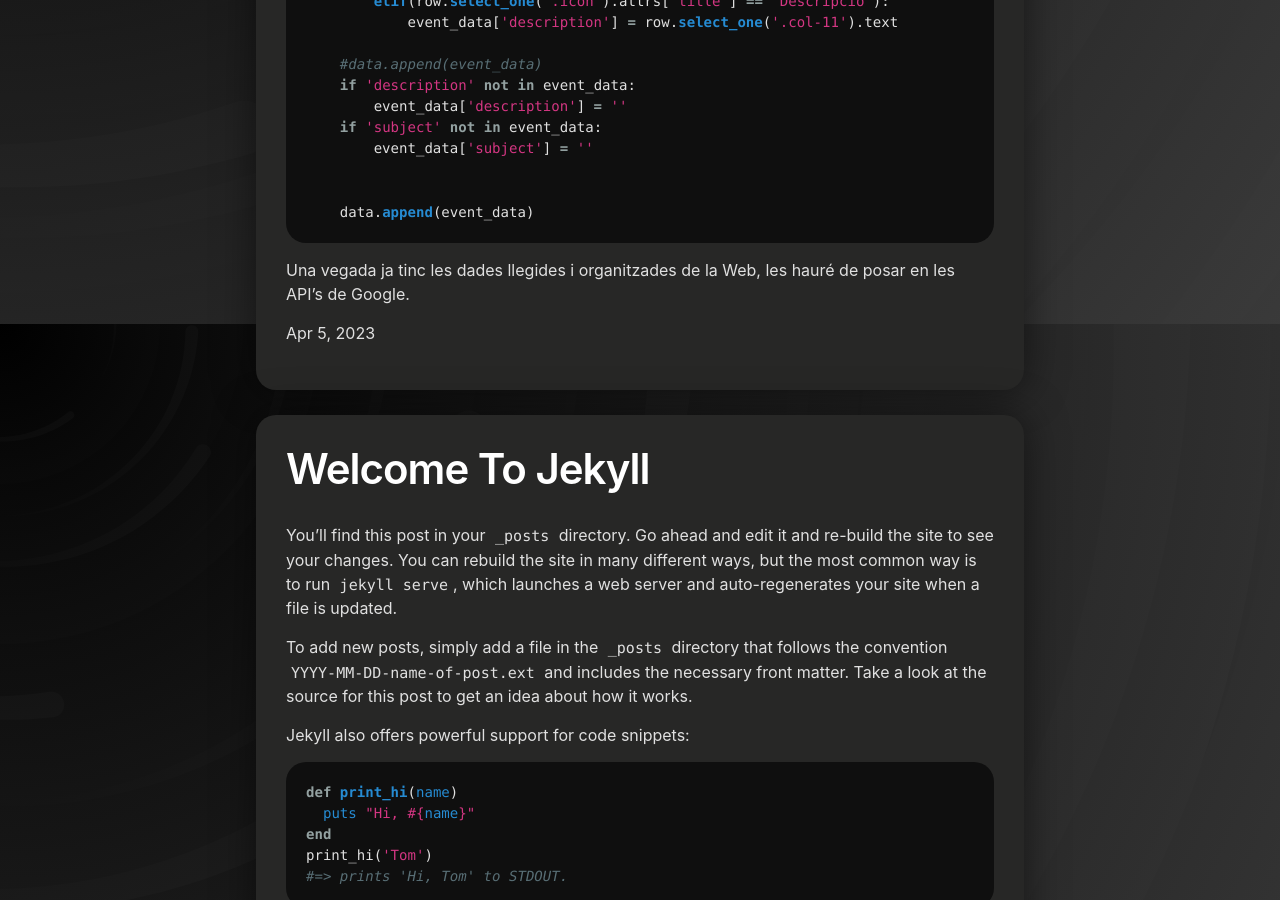
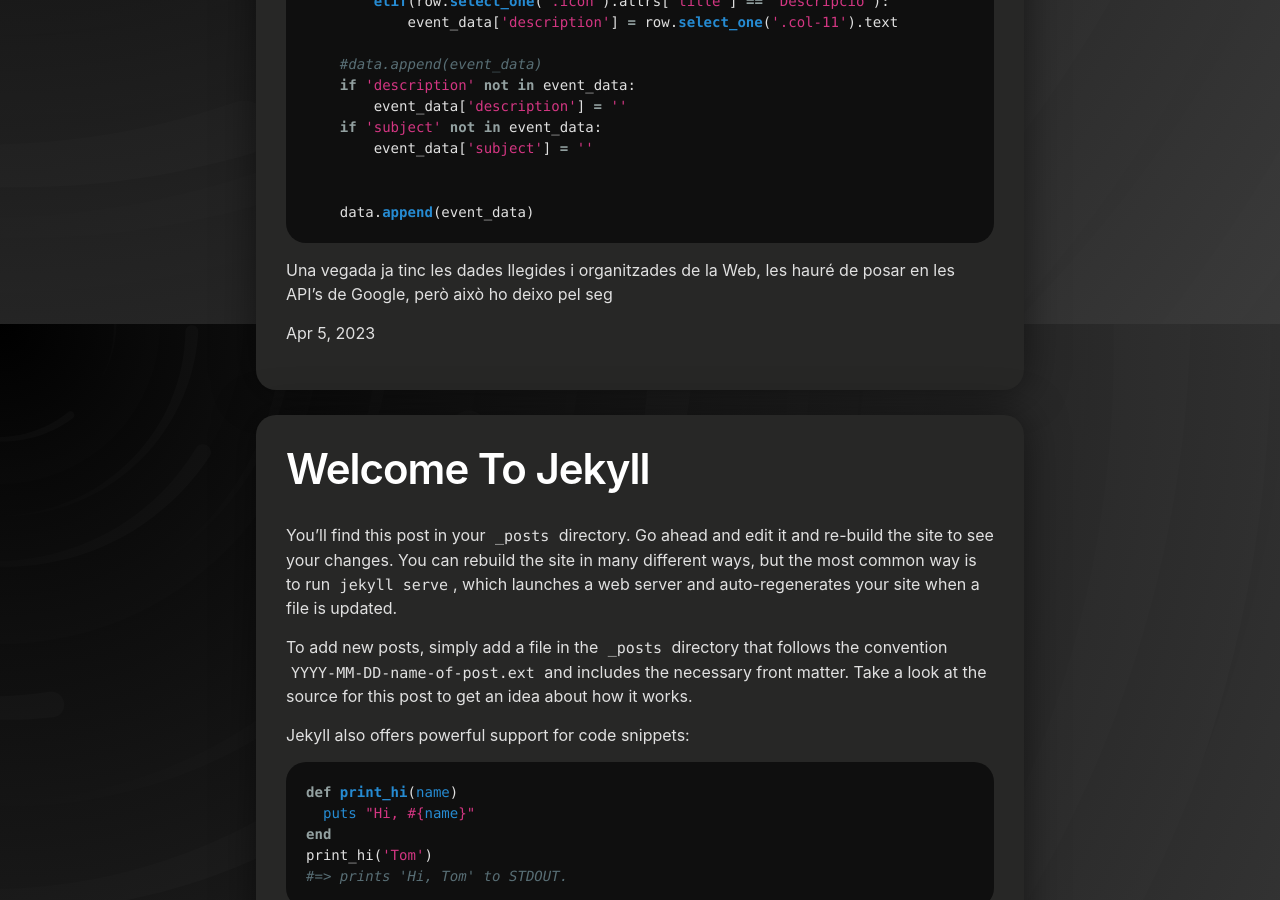
Before and after one commit to Guerauu/Guerauu.github.io, a Jekyll site: the page built from Projectes/projectes.html, in a window 1280 px wide and 900 px high, scrolled down 3516 px. Built offline with Jekyll 4.4.1, drawn with Linux system fonts in a browser that asks for light colours.

Commit message:
Update 2023-04-05-AutoTask_v3.md

````diff
--- a/_posts/2023-04-05-AutoTask_v3.md
+++ b/_posts/2023-04-05-AutoTask_v3.md
@@ -141,4 +141,4 @@ for event in events:
     data.append(event_data)
 ```
 
-Una vegada ja tinc les dades llegides i organitzades de la Web, les hauré de posar en les API's de Google.
+Una vegada ja tinc les dades llegides i organitzades de la Web, les hauré de posar en les API's de Google, però això ho deixo pel seg
````
